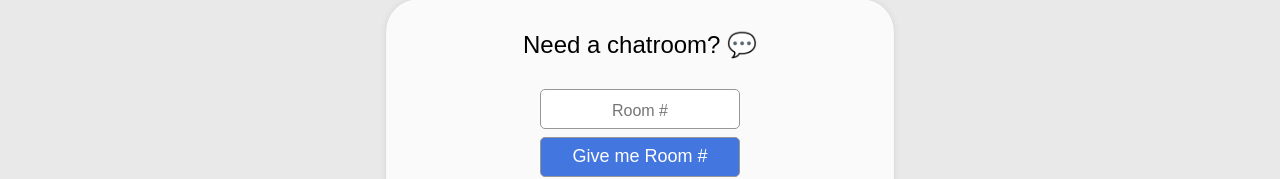
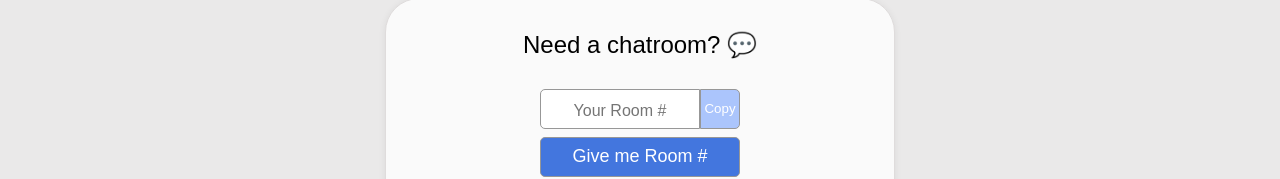
Before and after one commit to Lulkafe/ChatApp, a React app in the folder client/: page / in a window 1280 px wide. Shown: the part 241-420 px from the top of the page. Built offline with nearby package versions, Linux system fonts and the light colour scheme; no server answers.

Commit message:
Added copy button to copy Room#

```diff
--- a/client/src/components/homePage.tsx
+++ b/client/src/components/homePage.tsx
@@ -143,11 +143,17 @@ const RoomIDFieldForHost = () => {
     const { state, dispatcher } :
     {state: AppState, dispatcher: EventDispatcher} = useContext(AppContext);
     const { numOfHostingRooms, hostingRoomLimit } = state;
-    const fieldPlaceholder = 'Room #';
+    const fieldPlaceholder = 'Your Room #';
     const upperLimitErrMsg = `You can make up to ${hostingRoomLimit} rooms`;
     const serverErrMsg = 'Server error. Try again later..';
+    const onClickCopyBtn = (e) => {
+        e.stopPropagation();
+        if (roomId)
+            navigator.clipboard.writeText(roomId);
+    }
+    const onClickMakeRoomBtn = async (e) => {
 
-    const onClick = async () => {
+        e.stopPropagation();
 
         if (numOfHostingRooms >= hostingRoomLimit){
             setErrMsg(upperLimitErrMsg)
@@ -201,13 +207,17 @@ const RoomIDFieldForHost = () => {
     return (
         <div>
             <p className='host__err-msg'>{errMsg}</p>
+            <div className='host__input-wrapper'>
                 <input type='input' readOnly
                     value={roomId}
                     placeholder={fieldPlaceholder}
                     className={'host__input' +
                         (errMsg? ' warning-border' : '' )}
                 />
-            <button type='button' onClick={onClick}
+                <button className='host__copy-button'
+                    onClick={onClickCopyBtn}>Copy</button>
+            </div>
+            <button type='button' onClick={onClickMakeRoomBtn}
                 className='host__get-button'>Give me Room #</button>
         </div>
     )
--- a/client/src/style/topPage.sass
+++ b/client/src/style/topPage.sass
@@ -89,17 +89,46 @@
 .host__container
     padding: 32px 0 32px 0
 
+.host__copy-button
+    width: 40px
+    height: 40px
+    border-top-right-radius: 5px
+    border-bottom-right-radius: 5px
+    border: 1px solid #979797
+    text-align: center
+    color: white
+    cursor: pointer
+    background: #ABC5FC
+    padding: 0
+
+.host__copy-button:hover
+    opacity: 80%
+
+.host__copy-button:active
+    filter: brightness(80%)
+
 .host__err-msg
     margin: 0 0 2px 0
     height: 20px
     color: red
 
 .host__input
-    @include button-shape
+    height: 40px
+    width: 160px
+    margin: 0
+    text-align: center
+    border-top-left-radius: 5px
+    border-bottom-left-radius: 5px
+    border: 1px solid #979797
     font-size: 22px
 
 .host__input::placeholder
     font-size: 16px
+
+.host__input-wrapper
+    display: flex
+    align-items: center
+    justify-content: center
 
 .host__get-button
     @include button-shape
```
Lines whose indentation alone changed are shown as unchanged.
